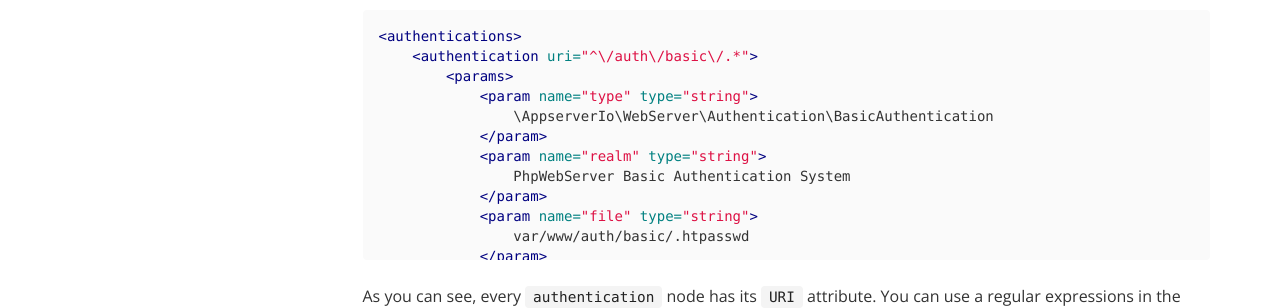
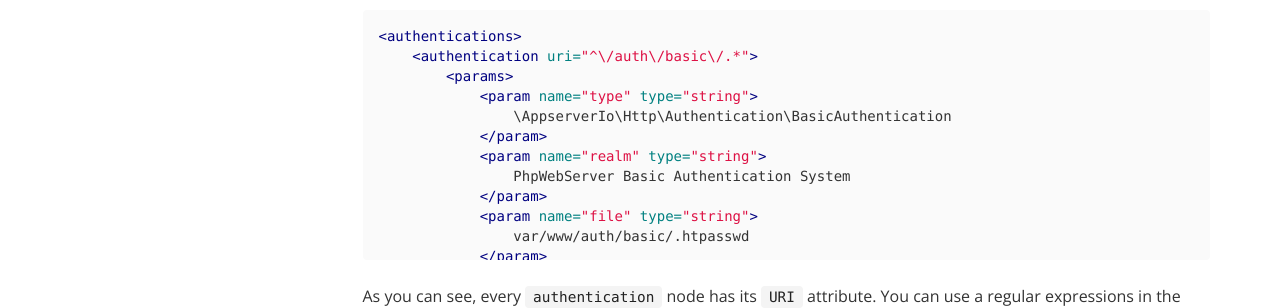
Before and after one commit to appserver-io/appserver, a Jekyll site: the page built from _docs/webserver.md, in a window 1280 px wide and 900 px high, scrolled down 5882 px. Shown: the part 152-460 px from the top of the window. Built offline with Jekyll 4.4.1, drawn with Linux system fonts in a browser that asks for light colours; nearby versions of some CDN libraries; library files that are not in the unit come from our copies; Markdown is read by kramdown in place of the engine named in the settings.

Commit message:
Update webserver.md

```diff
--- a/_docs/webserver.md
+++ b/_docs/webserver.md
@@ -249,7 +249,7 @@
     <authentication uri="^\/auth\/basic\/.*">
         <params>
             <param name="type" type="string">
-                \AppserverIo\WebServer\Authentication\BasicAuthentication
+                \AppserverIo\Http\Authentication\BasicAuthentication
             </param>
             <param name="realm" type="string">
                 PhpWebServer Basic Authentication System
@@ -262,7 +262,7 @@
     <authentication uri="^\/auth\/digest\/.*">
         <params>
             <param name="type" type="string">
-                \AppserverIo\WebServer\Authentication\DigestAuthentication
+                \AppserverIo\Http\Authentication\DigestAuthentication
             </param>
             <param name="realm" type="string">
                 appserver.io Digest Authentication System
```
